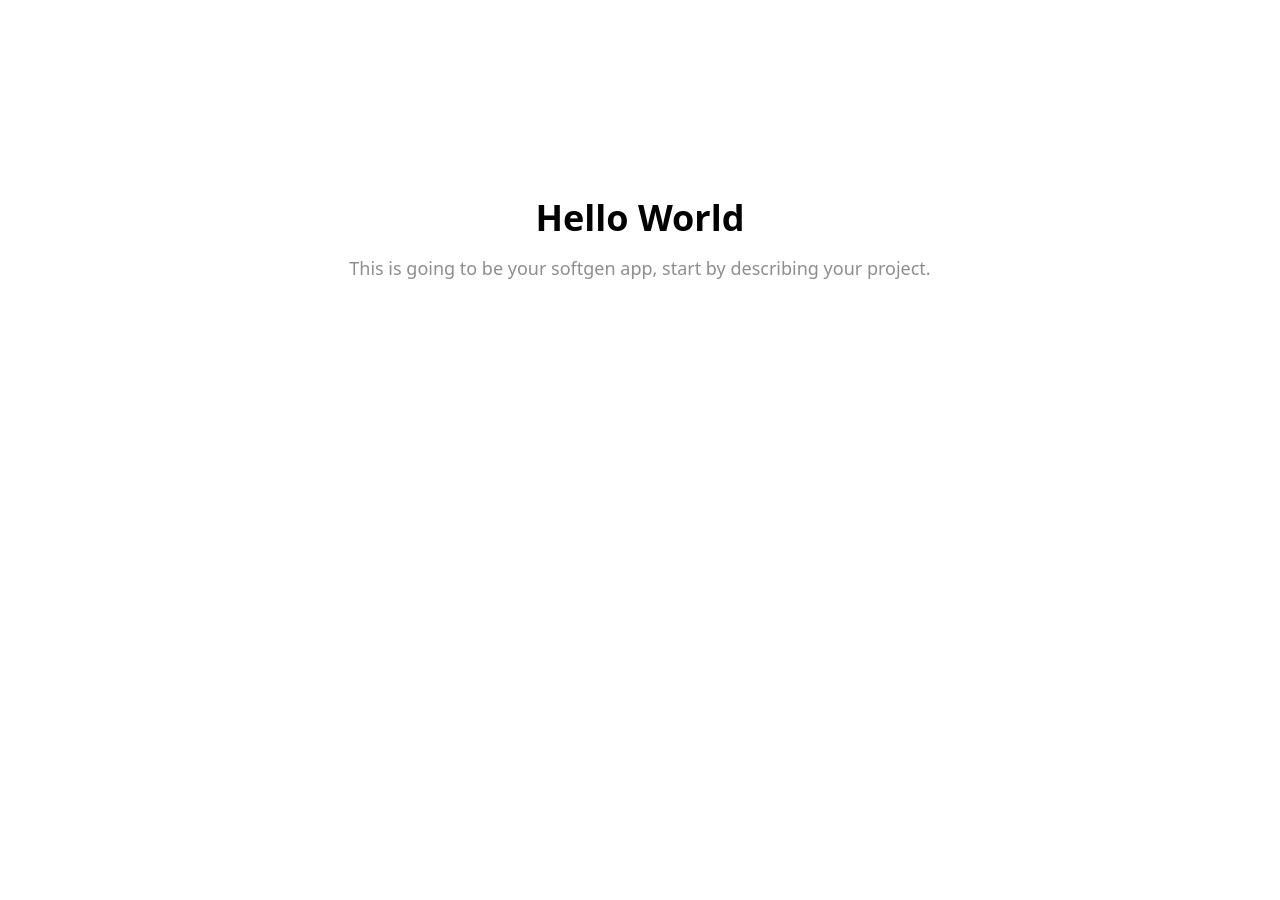
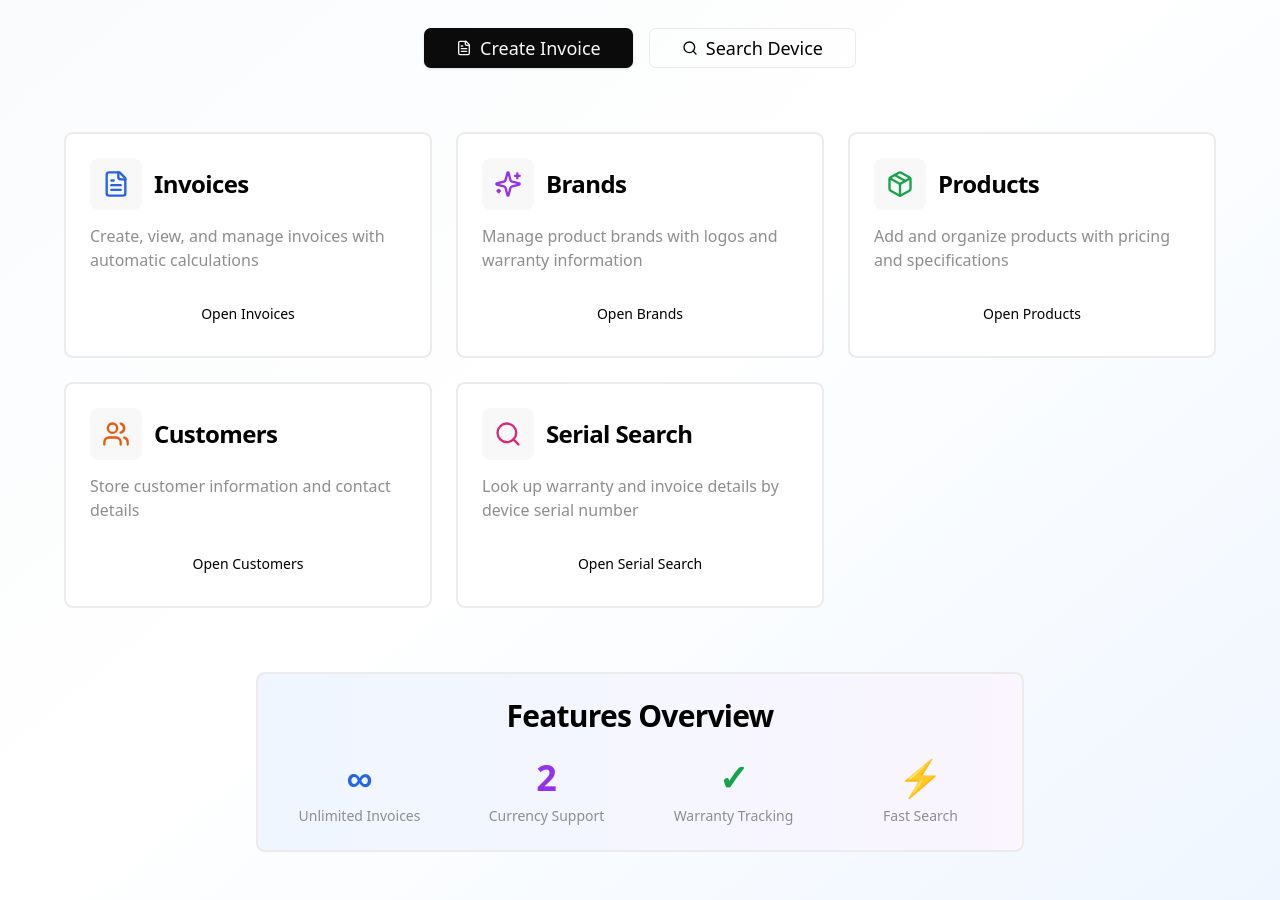
Before and after one commit to saad-qasim/sg-901f7130-9cd8-4f27-beea-376dcaf1b832-1772469640, a Next.js app: page / in a window 1280 px wide. Shown: the part 160-1060 px from the top of the page. Before the commit the page ends 800 px from the top, so only its background shows below. Built offline with nearby package versions, Linux system fonts and the light colour scheme.

Commit message:
feat(homepage): Add navigation cards for all major features

```diff
--- a/package.json
+++ b/package.json
@@ -47,6 +47,7 @@
     "date-fns": "^3.6.0",
     "embla-carousel-react": "^8.5.2",
     "framer-motion": "^12.0.6",
+    "html2pdf.js": "^0.12.1",
     "input-otp": "^1.4.2",
     "lucide-react": "^0.474.0",
     "micro": "^10.0.1",
--- a/src/pages/index.tsx
+++ b/src/pages/index.tsx
@@ -1,21 +1,162 @@
-import React from 'react'
-import Head from 'next/head'
+
+import React from "react";
+import Head from "next/head";
+import { useRouter } from "next/router";
+import { Button } from "@/components/ui/button";
+import { Card, CardContent, CardDescription, CardHeader, CardTitle } from "@/components/ui/card";
+import {
+  FileText,
+  Package,
+  Users,
+  ShoppingBag,
+  Search,
+  Sparkles
+} from "lucide-react";
 
 export default function Home() {
+  const router = useRouter();
+
+  const features = [
+    {
+      title: "Invoices",
+      description: "Create, view, and manage invoices with automatic calculations",
+      icon: FileText,
+      href: "/invoices",
+      color: "text-blue-600 dark:text-blue-400"
+    },
+    {
+      title: "Brands",
+      description: "Manage product brands with logos and warranty information",
+      icon: Sparkles,
+      href: "/brands",
+      color: "text-purple-600 dark:text-purple-400"
+    },
+    {
+      title: "Products",
+      description: "Add and organize products with pricing and specifications",
+      icon: Package,
+      href: "/products",
+      color: "text-green-600 dark:text-green-400"
+    },
+    {
+      title: "Customers",
+      description: "Store customer information and contact details",
+      icon: Users,
+      href: "/customers",
+      color: "text-orange-600 dark:text-orange-400"
+    },
+    {
+      title: "Serial Search",
+      description: "Look up warranty and invoice details by device serial number",
+      icon: Search,
+      href: "/search-serial",
+      color: "text-pink-600 dark:text-pink-400"
+    }
+  ];
+
   return (
     <>
       <Head>
-        <title>Hello World</title>
-        <meta name="description" content="Welcome to my app" />
+        <title>Invoice PRO - Invoicing Management System</title>
+        <meta name="description" content="Full-stack invoicing web app for managing brands, products, customers, and invoices" />
         <link rel="icon" href="/favicon.ico" />
       </Head>
 
-      <main className="min-h-screen bg-background flex items-center justify-center">
-        <div className="text-center space-y-4">
-          <h1 className="text-4xl font-bold text-foreground">Hello World</h1>
-          <p className="text-lg text-muted-foreground">This is going to be your softgen app, start by describing your project.</p>
+      <main className="min-h-screen bg-gradient-to-br from-slate-50 via-white to-blue-50 dark:from-slate-950 dark:via-slate-900 dark:to-slate-950">
+        <div className="container mx-auto px-4 py-12">
+          {/* Header */}
+          <div className="text-center mb-16 space-y-4">
+            <h1 className="text-6xl font-extrabold bg-gradient-to-r from-blue-600 via-purple-600 to-pink-600 bg-clip-text text-transparent">
+              Invoice PRO
+            </h1>
+            <p className="text-2xl text-muted-foreground max-w-2xl mx-auto">
+              Complete invoicing solution for your business
+            </p>
+            <div className="flex gap-4 justify-center pt-4">
+              <Button
+                size="lg"
+                onClick={() => router.push("/invoices/new")}
+                className="gap-2 text-lg px-8"
+              >
+                <FileText size={20} />
+                Create Invoice
+              </Button>
+              <Button
+                size="lg"
+                variant="outline"
+                onClick={() => router.push("/search-serial")}
+                className="gap-2 text-lg px-8"
+              >
+                <Search size={20} />
+                Search Device
+              </Button>
+            </div>
+          </div>
+
+          {/* Feature Cards */}
+          <div className="grid grid-cols-1 md:grid-cols-2 lg:grid-cols-3 gap-6 max-w-6xl mx-auto">
+            {features.map((feature) => {
+              const Icon = feature.icon;
+              return (
+                <Card
+                  key={feature.href}
+                  className="hover:shadow-xl transition-all duration-300 cursor-pointer border-2 hover:border-primary/50 group"
+                  onClick={() => router.push(feature.href)}
+                >
+                  <CardHeader>
+                    <div className="flex items-center gap-3 mb-2">
+                      <div className={`p-3 rounded-lg bg-muted group-hover:scale-110 transition-transform ${feature.color}`}>
+                        <Icon size={28} />
+                      </div>
+                      <CardTitle className="text-2xl">{feature.title}</CardTitle>
+                    </div>
+                    <CardDescription className="text-base">
+                      {feature.description}
+                    </CardDescription>
+                  </CardHeader>
+                  <CardContent>
+                    <Button
+                      variant="ghost"
+                      className="w-full group-hover:bg-primary/10"
+                    >
+                      Open {feature.title}
+                    </Button>
+                  </CardContent>
+                </Card>
+              );
+            })}
+          </div>
+
+          {/* Quick Stats or Additional Info */}
+          <div className="mt-16 text-center">
+            <Card className="max-w-3xl mx-auto bg-gradient-to-r from-blue-50 to-purple-50 dark:from-blue-950/30 dark:to-purple-950/30 border-2">
+              <CardHeader>
+                <CardTitle className="text-3xl">Features Overview</CardTitle>
+              </CardHeader>
+              <CardContent>
+                <div className="grid grid-cols-2 md:grid-cols-4 gap-8">
+                  <div>
+                    <div className="text-4xl font-bold text-blue-600 dark:text-blue-400">∞</div>
+                    <div className="text-sm text-muted-foreground mt-2">Unlimited Invoices</div>
+                  </div>
+                  <div>
+                    <div className="text-4xl font-bold text-purple-600 dark:text-purple-400">2</div>
+                    <div className="text-sm text-muted-foreground mt-2">Currency Support</div>
+                  </div>
+                  <div>
+                    <div className="text-4xl font-bold text-green-600 dark:text-green-400">✓</div>
+                    <div className="text-sm text-muted-foreground mt-2">Warranty Tracking</div>
+                  </div>
+                  <div>
+                    <div className="text-4xl font-bold text-pink-600 dark:text-pink-400">⚡</div>
+                    <div className="text-sm text-muted-foreground mt-2">Fast Search</div>
+                  </div>
+                </div>
+              </CardContent>
+            </Card>
+          </div>
         </div>
       </main>
     </>
-  )
+  );
 }
```
Also changed, not shown: .stylelintrc.json (added), 1 other file (tests, documents, lock files or other folders).
